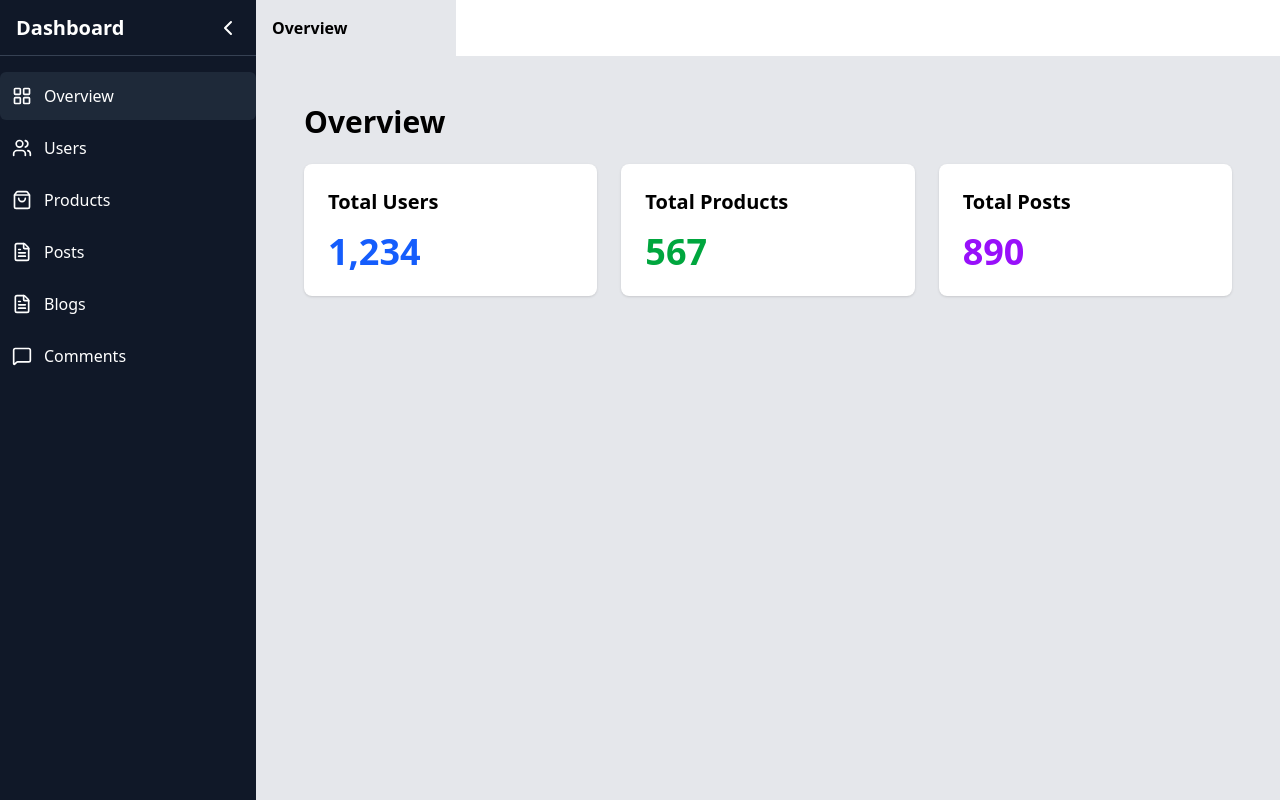
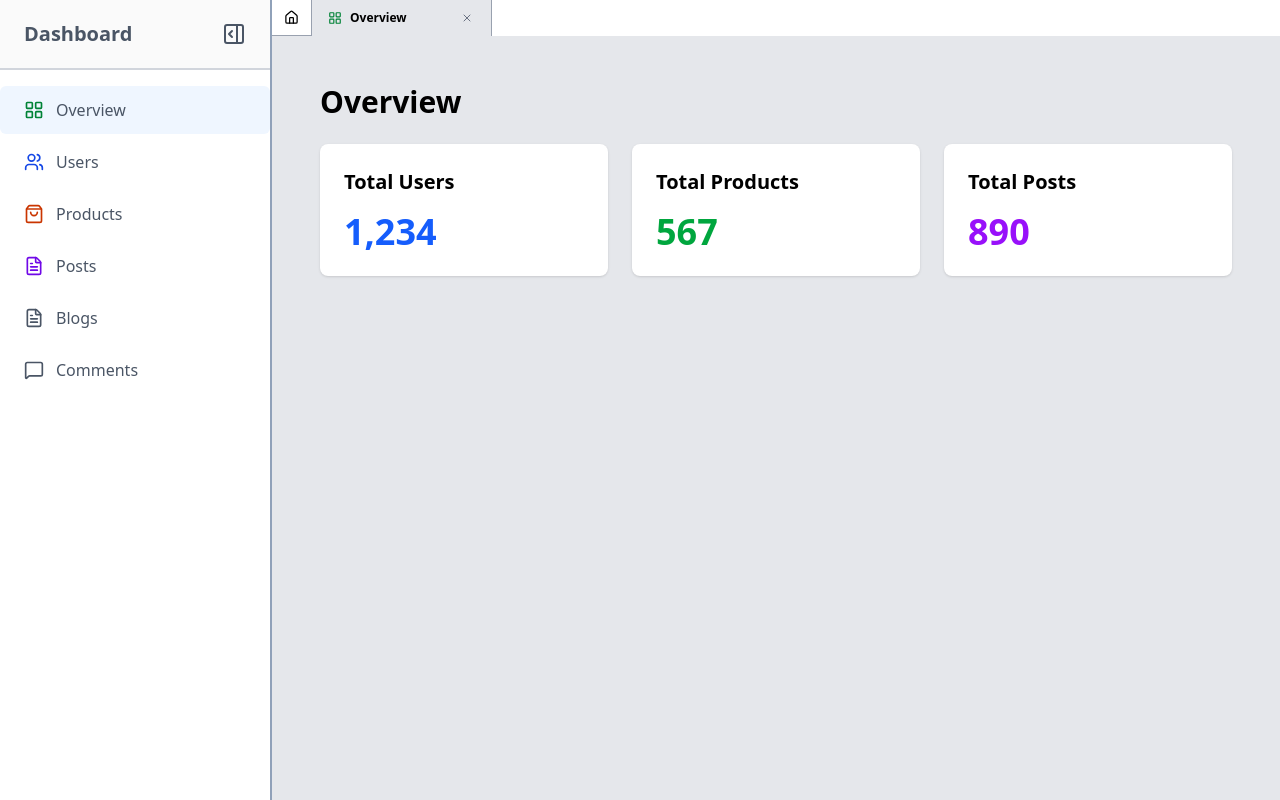
Before and after one commit to jobairalsarkar1/breadcrumb-vs-tab-vite, a React (Vite) app: page / in a window 1280 px wide. Built offline with nearby package versions, Linux system fonts and the light colour scheme.

Commit message:
Chrome like tabbar closing

```diff
--- a/src/components/Layout.tsx
+++ b/src/components/Layout.tsx
@@ -2,6 +2,13 @@ import { type ReactNode, useState, useEffect, useCallback } from "react";
 import { useLocation } from "wouter";
 import Sidebar from "./Sidebar";
 import Topbar from "./Topbar";
+import {
+  LayoutGrid,
+  Users,
+  ShoppingBag,
+  FileText,
+  MessageSquare,
+} from "lucide-react";
 
 interface LayoutProps {
   children: ReactNode;
@@ -10,43 +17,89 @@ interface LayoutProps {
 interface Tab {
   name: string;
   path: string;
+  icon?: React.ReactNode;
 }
 
-// Define all menu items
+// Define all menu items with icons for tabs
 const menuItems: Tab[] = [
-  { name: "Overview", path: "/" },
-  { name: "Users", path: "/users" },
-  { name: "Products", path: "/products" },
-  { name: "Posts", path: "/posts" },
-  { name: "Blogs", path: "/blogs" },
-  { name: "Comments", path: "/comments" },
+  {
+    name: "Overview",
+    path: "/",
+    icon: <LayoutGrid size={14} className="text-green-700" />,
+  },
+  {
+    name: "Users",
+    path: "/users",
+    icon: <Users size={14} className="text-blue-700" />,
+  },
+  {
+    name: "Products",
+    path: "/products",
+    icon: <ShoppingBag size={14} className="text-orange-700" />,
+  },
+  {
+    name: "Posts",
+    path: "/posts",
+    icon: <FileText size={14} className="text-violet-700" />,
+  },
+  {
+    name: "Blogs",
+    path: "/blogs",
+    icon: <FileText size={14} />,
+  },
+  {
+    name: "Comments",
+    path: "/comments",
+    icon: <MessageSquare size={14} />,
+  },
 ];
 
 const STORAGE_KEY = "breadcrumb-tabs";
 
+interface SavedTab {
+  name: string;
+  path: string;
+}
+
 function getInitialTabs(): Tab[] {
   if (typeof window === "undefined") {
-    return [{ name: "Overview", path: "/" }];
+    return [
+      {
+        name: "Overview",
+        path: "/",
+        icon: <LayoutGrid size={14} className="text-green-700" />,
+      },
+    ];
   }
 
   try {
     const saved = localStorage.getItem(STORAGE_KEY);
     if (saved) {
-      const parsed = JSON.parse(saved);
-      // Ensure we always have at least the Overview tab
+      const parsed: SavedTab[] = JSON.parse(saved);
+      // Restore tabs with their icons
       if (Array.isArray(parsed) && parsed.length > 0) {
-        const hasOverview = parsed.some((tab: Tab) => tab.path === "/");
-        if (!hasOverview) {
-          return [{ name: "Overview", path: "/" }, ...parsed];
-        }
-        return parsed;
+        const restoredTabs = parsed.map((tab: SavedTab) => {
+          // Find the matching menu item to get the icon
+          const menuItem = menuItems.find((m) => m.path === tab.path);
+          return {
+            ...tab,
+            icon: menuItem?.icon || undefined,
+          };
+        });
+        return restoredTabs;
       }
     }
   } catch (error) {
     console.error("Failed to load tabs from localStorage:", error);
   }
 
-  return [{ name: "Overview", path: "/" }];
+  return [
+    {
+      name: "Overview",
+      path: "/",
+      icon: <LayoutGrid size={14} className="text-green-700" />,
+    },
+  ];
 }
 
 export default function Layout({ children }: LayoutProps) {
@@ -70,7 +123,7 @@ export default function Layout({ children }: LayoutProps) {
       // Check if current tab already exists in initial tabs
       const tabExists = initialTabs.some((tab) => tab.path === location);
 
-      if (!tabExists) {
+      if (!tabExists && currentTab.path !== "/") {
         // Add the current tab to initial tabs
         const newTabs = [...initialTabs, currentTab];
         const uniqueTabs = Array.from(
@@ -84,15 +137,19 @@ export default function Layout({ children }: LayoutProps) {
       setIsInitialized(true);
     };
 
-    // Use requestAnimationFrame to avoid synchronous setState in effect
     requestAnimationFrame(initializeTabs);
-  }, []); // Empty dependency array - runs once on mount
+  }, []);
 
   // Save tabs to localStorage whenever they change
   useEffect(() => {
     if (!isInitialized) return;
     try {
-      localStorage.setItem(STORAGE_KEY, JSON.stringify(tabs));
+      // Save only essential data (not React elements)
+      const tabsToSave: SavedTab[] = tabs.map(({ name, path }) => ({
+        name,
+        path,
+      }));
+      localStorage.setItem(STORAGE_KEY, JSON.stringify(tabsToSave));
     } catch (error) {
       console.error("Failed to save tabs to localStorage:", error);
     }
@@ -109,7 +166,7 @@ export default function Layout({ children }: LayoutProps) {
       // Check if current tab already exists
       const tabExists = tabs.some((tab) => tab.path === location);
 
-      if (!tabExists) {
+      if (!tabExists && currentTab.path !== "/") {
         setTabs((prev) => {
           const newTabs = [...prev, currentTab];
           // Remove duplicates
@@ -160,29 +217,38 @@ export default function Layout({ children }: LayoutProps) {
 
   const handleTabClose = useCallback(
     (path: string) => {
-      // Don't close the last tab
-      if (tabs.length <= 1) return;
+      // Find the current index of the tab to close
+      const currentIndex = tabs.findIndex((t) => t.path === path);
+      if (currentIndex === -1) return;
 
-      setTabs((prev) => {
-        const newTabs = prev.filter((t) => t.path !== path);
-        return newTabs;
-      });
+      // Determine which tab to navigate to after closing
+      let targetTab: Tab | null = null;
 
-      // If we're closing the active tab, navigate to another tab
+      if (tabs.length > 1) {
+        // Try to navigate to the tab to the left (like Chrome)
+        if (currentIndex > 0) {
+          targetTab = tabs[currentIndex - 1];
+        }
+        // If it's the first tab, navigate to the next tab
+        else if (currentIndex === 0 && tabs.length > 1) {
+          targetTab = tabs[1];
+        }
+      }
+
+      // Remove the tab from the tabs array
+      const newTabs = tabs.filter((t) => t.path !== path);
+      setTabs(newTabs);
+
+      // If we're closing the active tab, navigate to targetTab
       if (location === path) {
-        const remainingTabs = tabs.filter((t) => t.path !== path);
-        if (remainingTabs.length > 0) {
-          // Navigate to the tab to the left, or if it's the first tab, navigate to the next one
-          const currentIndex = tabs.findIndex((t) => t.path === path);
-          let targetIndex = currentIndex - 1;
-          if (targetIndex < 0) targetIndex = 0;
-
-          const targetTab =
-            remainingTabs[targetIndex] ||
-            remainingTabs[remainingTabs.length - 1];
+        if (targetTab) {
+          // Navigate to the target tab
           setLocation(targetTab.path);
+        } else if (newTabs.length > 0) {
+          // Fallback: navigate to the first tab
+          setLocation(newTabs[0].path);
         } else {
-          // Should never happen because we prevent closing the last tab
+          // No tabs left, go to home
           setLocation("/");
         }
       }
--- a/src/components/Sidebar.tsx
+++ b/src/components/Sidebar.tsx
@@ -6,8 +6,8 @@ import {
   ShoppingBag,
   FileText,
   MessageSquare,
-  ChevronLeft,
-  ChevronRight,
+  PanelRightClose,
+  PanelRightOpen,
 } from "lucide-react";
 
 interface MenuItem {
@@ -17,10 +17,26 @@ interface MenuItem {
 }
 
 const menuItems: MenuItem[] = [
-  { name: "Overview", icon: <LayoutGrid size={20} />, path: "/" },
-  { name: "Users", icon: <Users size={20} />, path: "/users" },
-  { name: "Products", icon: <ShoppingBag size={20} />, path: "/products" },
-  { name: "Posts", icon: <FileText size={20} />, path: "/posts" },
+  {
+    name: "Overview",
+    icon: <LayoutGrid size={20} className="text-green-700" />,
+    path: "/",
+  },
+  {
+    name: "Users",
+    icon: <Users size={20} className="text-blue-700" />,
+    path: "/users",
+  },
+  {
+    name: "Products",
+    icon: <ShoppingBag size={20} className="text-orange-700" />,
+    path: "/products",
+  },
+  {
+    name: "Posts",
+    icon: <FileText size={20} className="text-violet-700" />,
+    path: "/posts",
+  },
   { name: "Blogs", icon: <FileText size={20} />, path: "/blogs" },
   { name: "Comments", icon: <MessageSquare size={20} />, path: "/comments" },
 ];
@@ -35,12 +51,12 @@ export default function Sidebar({ onTabOpen }: SidebarProps) {
 
   return (
     <div
-      className={`h-screen bg-gray-900 text-white flex flex-col transition-all duration-300 ${
-        collapsed ? "w-20" : "w-64"
+      className={`h-screen border-r-2 border-[#90A1B9] bg-white text-gray-600 flex flex-col transition-all duration-300 ${
+        collapsed ? "w-20" : "w-68"
       }`}
     >
       {/* Collapse Button */}
-      <div className="flex items-center justify-between px-4 py-[13.5px] border-b border-gray-700">
+      <div className="flex items-center justify-between px-6 py-5 border-b-2 border-gray-300 bg-[#FAFAFA]">
         {!collapsed && <h1 className="text-xl font-semibold">Dashboard</h1>}
         <button
           onClick={() => setCollapsed(!collapsed)}
@@ -48,20 +64,20 @@ export default function Sidebar({ onTabOpen }: SidebarProps) {
             collapsed && "w-full flex items-center justify-center"
           }`}
         >
-          {collapsed ? <ChevronRight /> : <ChevronLeft />}
+          {collapsed ? <PanelRightClose /> : <PanelRightOpen />}
         </button>
       </div>
 
       {/* Menu */}
-      <nav className="mt-4 flex-1 flex flex-col gap-1">
+      <nav className="mt-4 flex-1 flex flex-col gap-1 bg-white">
         {menuItems.map((item) => {
           const isActive = location === item.path;
           return (
             <button
               key={item.name}
               onClick={() => onTabOpen(item.path)}
-              className={`flex items-center gap-3 p-3 rounded-md transition ${
-                isActive ? "bg-gray-800" : "hover:bg-gray-800"
+              className={`flex items-center gap-3 py-3 px-6 rounded-md transition ${
+                isActive ? "bg-blue-50" : "hover:bg-blue-50"
               } ${collapsed ? "justify-center" : ""}`}
             >
               {item.icon}
--- a/src/components/Topbar.tsx
+++ b/src/components/Topbar.tsx
@@ -1,8 +1,9 @@
-import { X } from "lucide-react";
+import { X, Home } from "lucide-react";
 
 interface Tab {
   name: string;
   path: string;
+  icon?: React.ReactNode;
 }
 
 interface TopbarProps {
@@ -24,44 +25,44 @@ export default function Topbar({
   };
 
   return (
-    <div className="h-14 flex items-stretch overflow-x-auto bg-white shadow">
-      {tabs.map((tab, idx) => {
+    <div className="h-9 flex items-center overflow-x-auto bg-white shadow thin-scrollbar">
+      {/* HOME ICON - Separate button */}
+      <button
+        onClick={() => onTabClick("/")}
+        className="px-3 border-r border-b border-gray-400 h-full flex items-center hover:bg-gray-100 text-black shrink-0"
+      >
+        <Home size={15} />
+      </button>
+
+      {tabs.map((tab) => {
         const isActive = activeTab === tab.path;
-        const isOnlyTab = tabs.length === 1;
-
-        // Check neighboring tabs
-        const prevTab = tabs[idx - 1];
-        const nextTab = tabs[idx + 1];
-        const roundedLeft = prevTab?.path === activeTab ? "rounded-bl-lg" : "";
-        const roundedRight = nextTab?.path === activeTab ? "rounded-br-lg" : "";
 
         return (
           <div
-            key={`${tab.path}-${idx}`}
-            className={`flex items-center justify-between px-4 cursor-pointer select-none border-r border-b w-[200px] shrink-0
+            key={tab.path}
+            className={`flex items-center justify-between text-black gap-2 px-4 cursor-pointer
+              border-r border-gray-400 h-full w-[180px] shrink-0
               ${
                 isActive
-                  ? "bg-gray-200 border-transparent font-semibold"
-                  : "bg-white border-gray-500 hover:bg-gray-100"
+                  ? "bg-gray-200 font-semibold"
+                  : "border-b bg-white hover:bg-gray-100"
               }
-              ${roundedLeft} ${roundedRight}
             `}
-          >
-            <span
-              className="text-black mr-2 truncate flex-1"
             onClick={() => onTabClick(tab.path)}
           >
-              {tab.name}
-            </span>
-            {!isOnlyTab && (
+            {/* ICON + NAME */}
+            <div className="text-xs flex items-center gap-2 truncate">
+              {tab.icon}
+              <span className="truncate">{tab.name}</span>
+            </div>
+
             <button
-                className="w-5 h-5 flex items-center justify-center text-gray-500 hover:text-gray-800 hover:bg-gray-300 rounded"
+              className="w-4 h-4 flex items-center justify-center text-gray-500 hover:text-black"
               onClick={(e) => handleCloseClick(e, tab.path)}
               aria-label={`Close ${tab.name} tab`}
             >
               <X className="w-3 h-3" />
             </button>
-            )}
           </div>
         );
       })}
--- a/src/index.css
+++ b/src/index.css
@@ -13,3 +13,18 @@ body {
   min-width: 320px;
   min-height: 100vh;
 }
+
+/* Custom scrollbar for topbar */
+.thin-scrollbar::-webkit-scrollbar {
+  height: 6px;
+}
+.thin-scrollbar::-webkit-scrollbar-track {
+  background: #f1f1f1;
+}
+.thin-scrollbar::-webkit-scrollbar-thumb {
+  background: #888;
+  border-radius: 3px;
+}
+.thin-scrollbar::-webkit-scrollbar-thumb:hover {
+  background: #555;
+}
```
Lines whose indentation alone changed are shown as unchanged.
